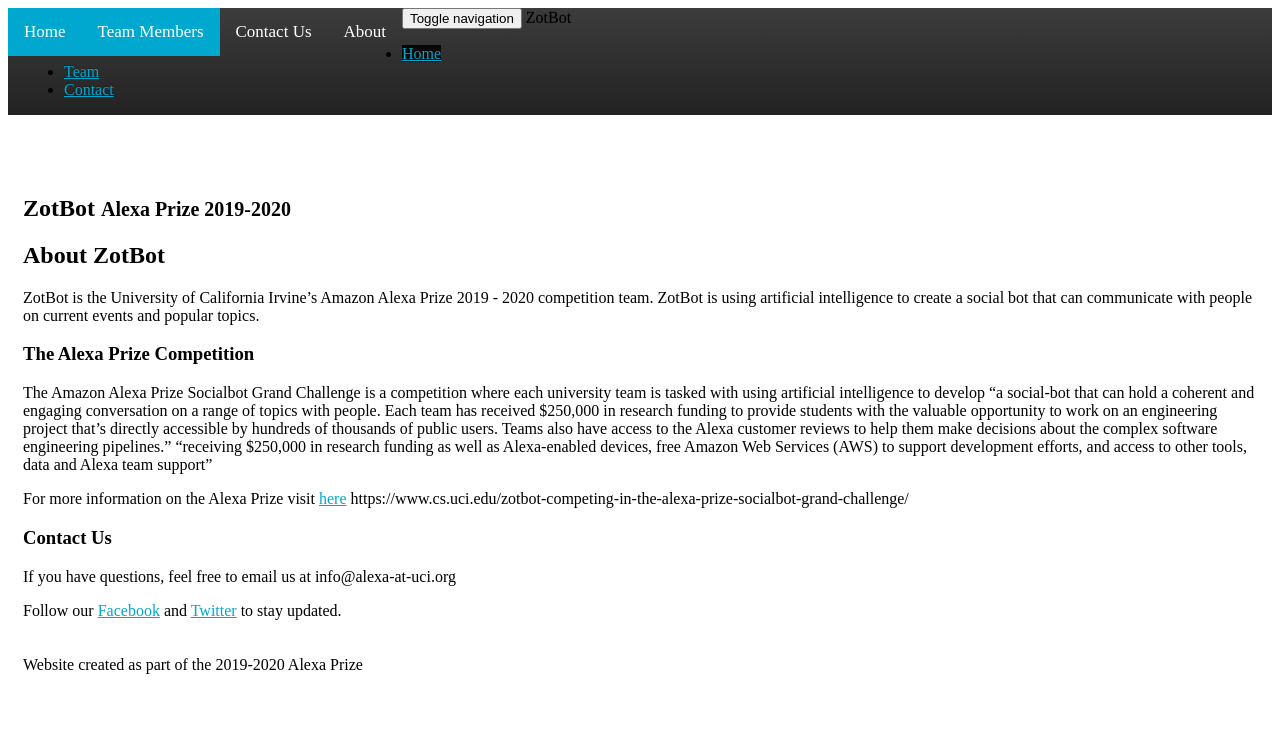
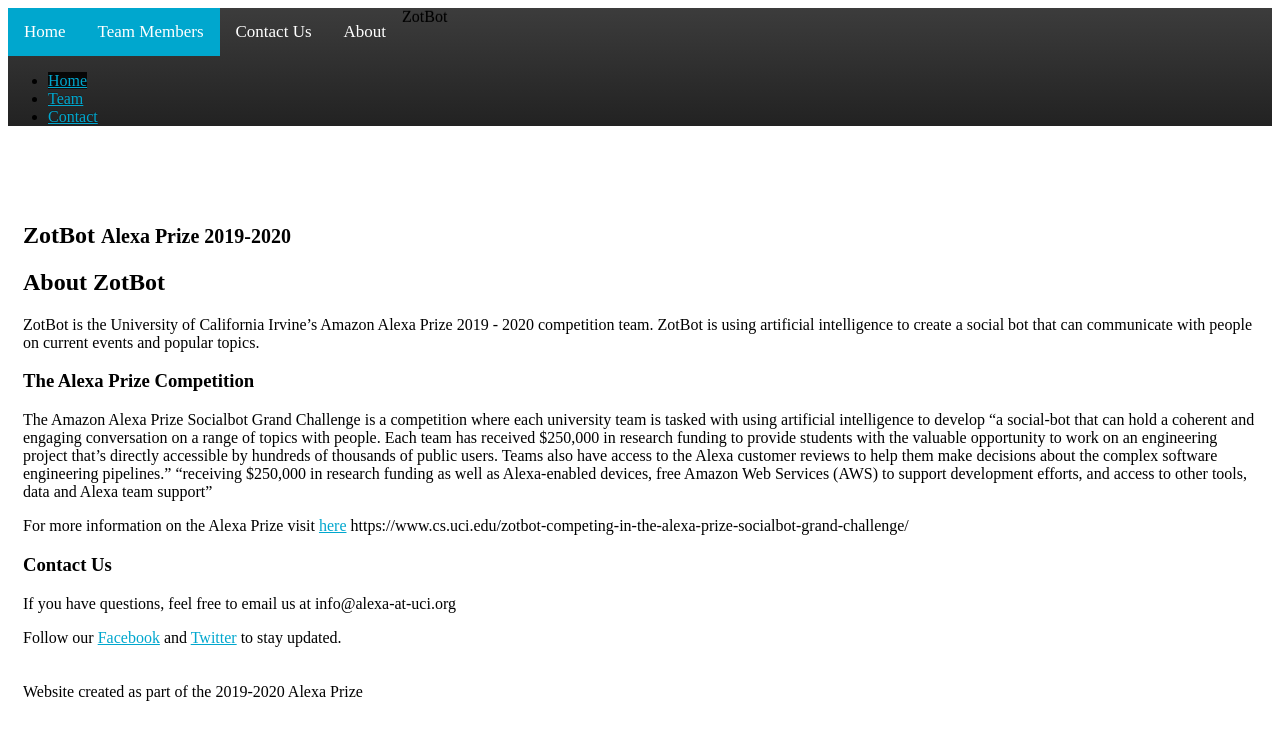
Before and after one commit to uci-zotbot/zotbot, a Jekyll site: the page built from docs/index.md, in a window 1280 px wide. Shown: the top 740 px of the page. Built offline with Jekyll 4.4.1, drawn with Linux system fonts in a browser that asks for light colours.

Commit message:
Update default.html

```diff
--- a/docs/_layouts/default.html
+++ b/docs/_layouts/default.html
@@ -50,15 +50,12 @@
     <script src="https://ajax.googleapis.com/ajax/libs/jquery/1.12.4/jquery.min.js"></script>
     <!-- Include all compiled plugins (below), or include individual files as needed -->
     <script src="https://maxcdn.bootstrapcdn.com/bootstrap/3.3.7/js/bootstrap.min.js" integrity="sha384-Tc5IQib027qvyjSMfHjOMaLkfuWVxZxUPnCJA7l2mCWNIpG9mGCD8wGNIcPD7Txa" crossorigin="anonymous"></script>
-
+	<nav class="navbar navbar-dark bg-dark">
+	  <!-- Navbar content -->
+	</nav>
     <nav class="navbar navbar-inverse navbar-fixed-top">
       <div class="container">
-        <div class="navbar-header">
-          <button type="button" class="navbar-toggle collapsed" data-toggle="collapse" data-target="#navbar" aria-expanded="false" aria-controls="navbar">
-            <span class="sr-only">Toggle navigation</span>
-            <span class="icon-bar"></span>
-            <span class="icon-bar"></span>
-            <span class="icon-bar"></span>
+
           </button>
           <span class="navbar-brand" style="pointer-events:none;">{{ site.title }}</span>
         </div>
```
